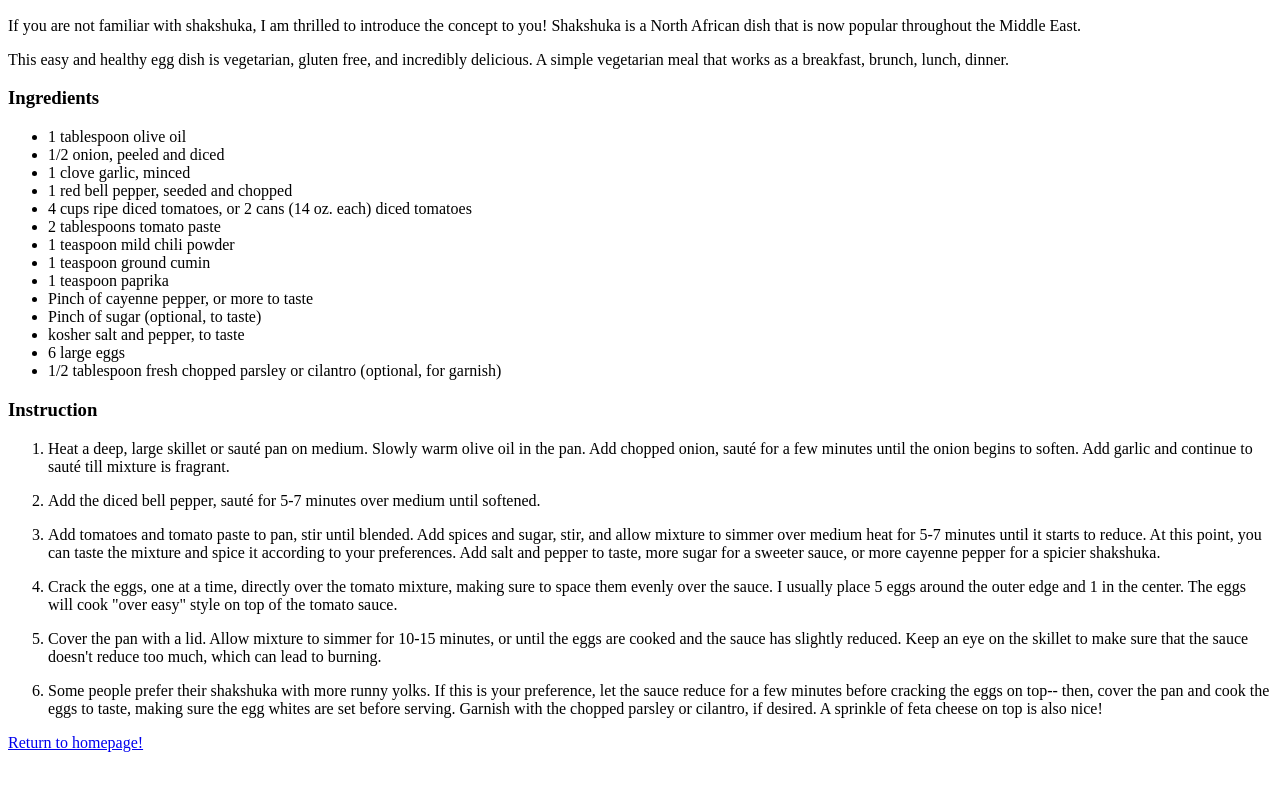
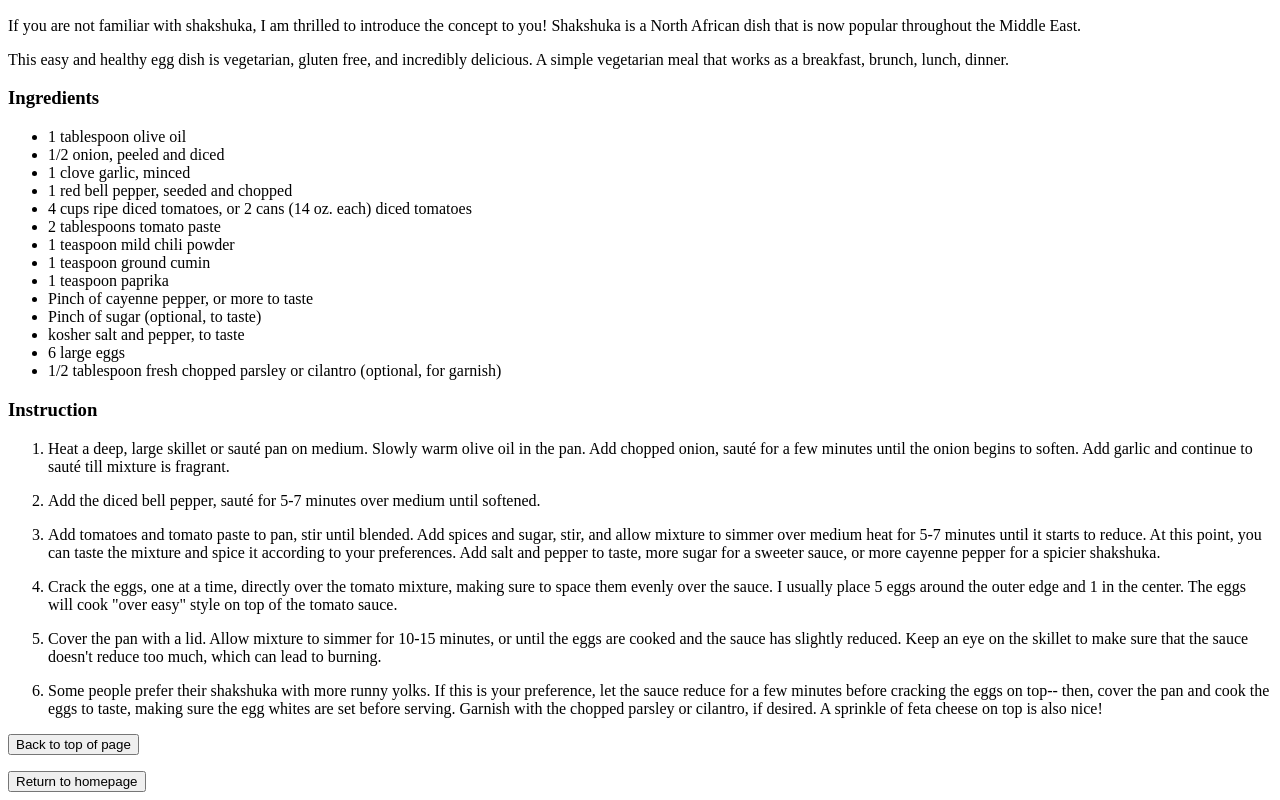
Before and after one commit to elnick123/odin_recipes, a plain HTML site: page recipes/shakshuka.html in a window 1280 px wide. Shown: the part 694-1494 px from the top of the page. Before the commit the page ends 1454 px from the top, so only its background shows below. Drawn offline with Linux system fonts and the light colour scheme.

Commit message:
created two HTML push-button links at the bottom of the page

```diff
--- a/recipes/shakshuka.html
+++ b/recipes/shakshuka.html
@@ -7,7 +7,7 @@
   <body>
     <h1><a href="https://toriavey.com/shakshuka/">Shakshuka</a></h1>
 
-    <img src="../img/shakshuka.jpg" width="840" height="560" alt="Shakshuka" />
+    <img src="../img/shakshuka.jpg" alt="Shakshuka" width="840" height="560" />
 
     <h2>Description</h2>
 
@@ -102,6 +102,20 @@
       </p>
     </ol>
 
-    <a href="../index.html">Return to homepage!</a>
+    <form>
+      <input
+        type="BUTTON"
+        value="Back to top of page"
+        onclick="window.location.href='#top'"
+      />
+    </form>
+    <p></p>
+    <form>
+      <input
+        type="BUTTON"
+        value="Return to homepage"
+        onclick="window.location.href='../index.html'"
+      />
+    </form>
   </body>
 </html>
```
